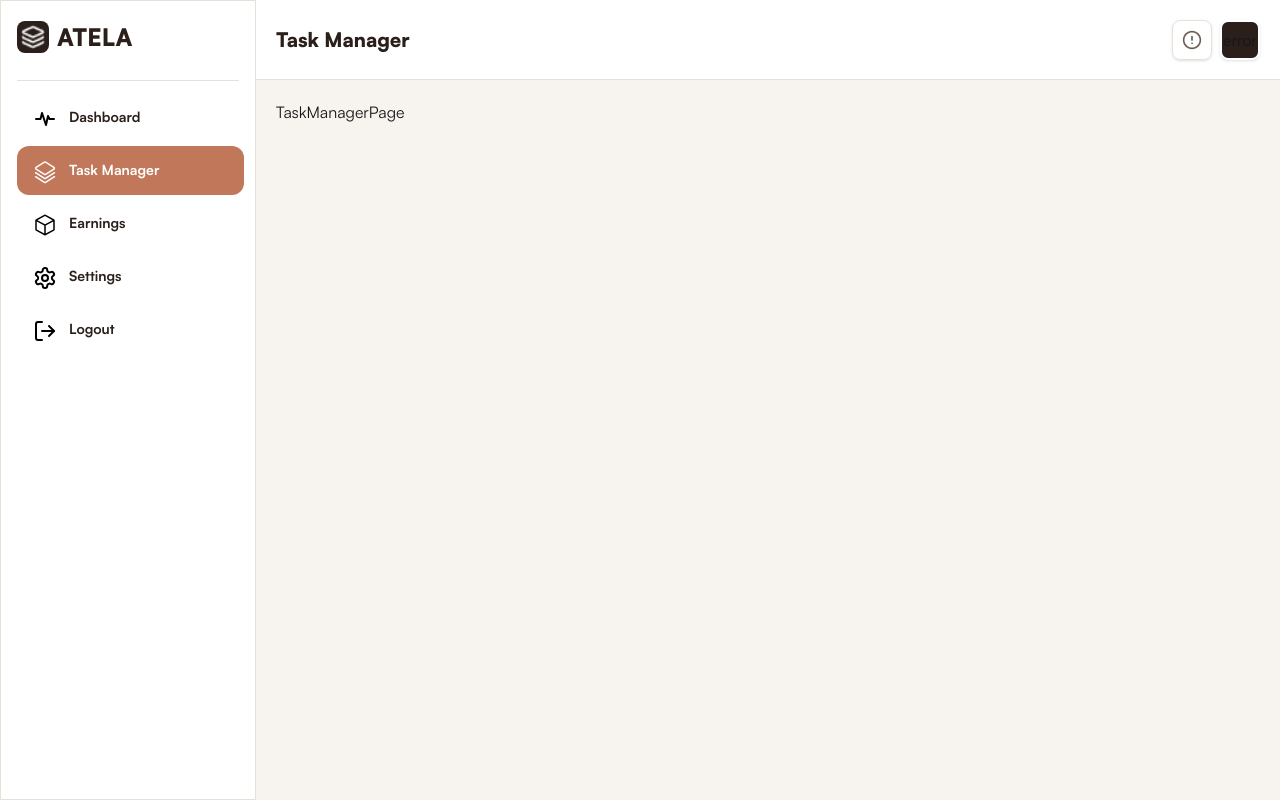
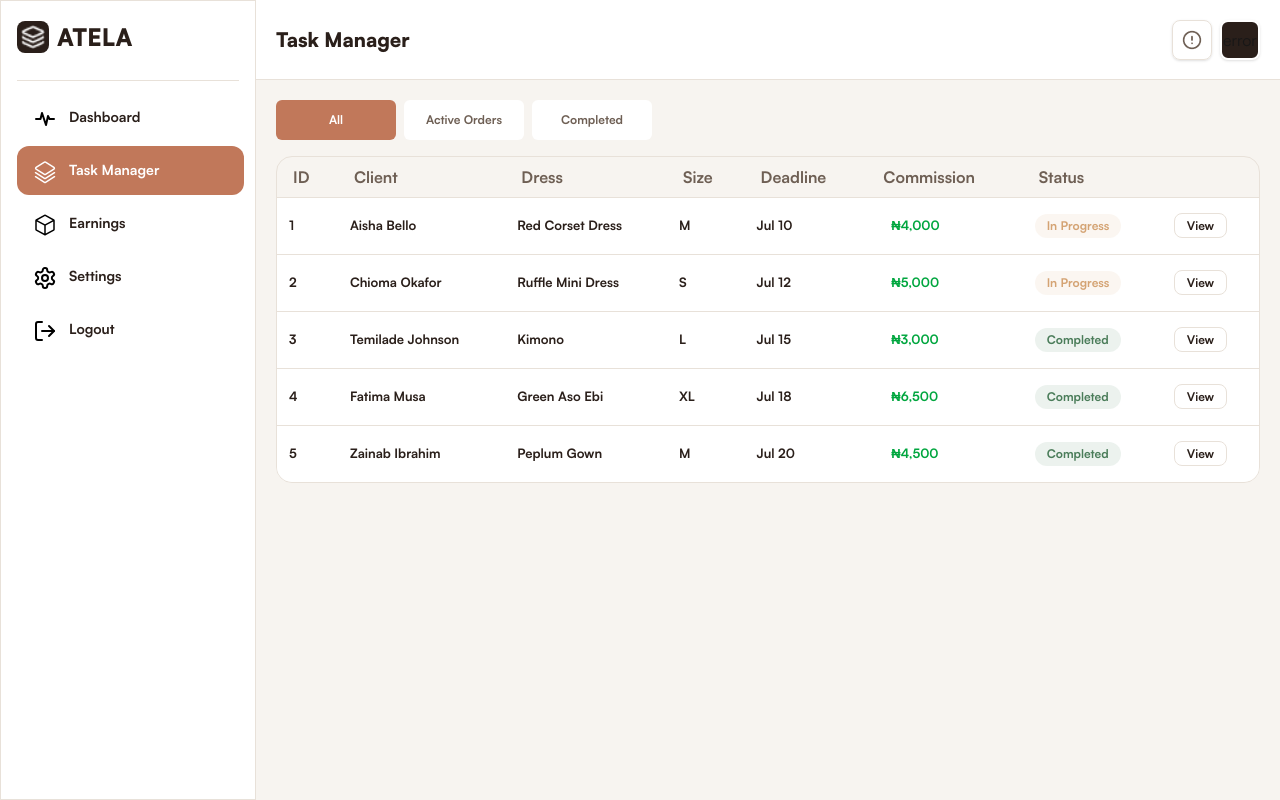
Before and after one commit to samuel-oluwadamisi/atela, a Next.js app: page /staff/task-manager in a window 1280 px wide. Built offline with nearby package versions, Linux system fonts and the light colour scheme; no server answers.

Commit message:
feat: fixed mobile view of the dashboard and changed the layout

```diff
--- a/src/app/(auth)/signup/layout.tsx
+++ b/src/app/(auth)/signup/layout.tsx
@@ -18,7 +18,7 @@ export default function SignupLayout({ children}: { children: React.ReactNode })
                   </div>
             </div>
 
-            <div className='bg-[#F7F4F0] w-full md:w-3/5 flex  justify-center pt-6 md:pt-15'>
+            <div className='bg-[#F7F4F0] w-full md:w-3/5 flex  justify-center pt-14 md:pt-15'>
             {children}
             </div>
 
--- a/src/app/(dashboard)/admin/inventory/page.tsx
+++ b/src/app/(dashboard)/admin/inventory/page.tsx
@@ -1,5 +1,4 @@
 import InventoryScreen from '@/features/admin/inventory/screens/Inventory'
-import React from 'react'
 
 const InventoryPage = () => {
   return (
--- /dev/null
+++ b/src/app/(dashboard)/staff/task-manager/[id]/page.tsx
@@ -0,0 +1,24 @@
+import { getTaskById } from '@/features/staff/data/tasks';
+import TaskManagerFullPageScreen from '@/features/staff/task-manager/screens/TaskManagerFullPageScreen';
+
+
+type Props = {
+  params: Promise<{
+    id: number;
+  }>;
+};
+const TaskManagerFullPage = async({params}: Props) => {
+
+    const { id } = await params;
+    const task = getTaskById(id);
+  if (!task)
+    return <p className='text-red-600'>Task Not Found</p>;
+
+  return (
+    <>
+    <TaskManagerFullPageScreen task = {task} />
+    </>
+  )
+}
+
+export default TaskManagerFullPage
--- a/src/app/(dashboard)/staff/task-manager/page.tsx
+++ b/src/app/(dashboard)/staff/task-manager/page.tsx
@@ -1,8 +1,11 @@
+import TaskManagerPageScreen from '@/features/staff/task-manager/screens/TaskManagerPageScreen'
 import React from 'react'
 
 const TaskManagerPage = () => {
   return (
-    <div>TaskManagerPage</div>
+    <>
+      <TaskManagerPageScreen />
+    </>
   )
 }
 
--- a/src/features/auth/screens/Signup.tsx
+++ b/src/features/auth/screens/Signup.tsx
@@ -72,7 +72,7 @@ const SignupScreen = () => {
             className="border border-[#E8E1D999] rounded-xl bg-[#F7F4F0] px-3 py-4 md:py-2.5 w-full mt-2 text-base md:text-xs font-bold text-black placeholder:text-[rgba(42, 31, 26, 0.5)] placeholder:text-base md:placeholder:text-xs placeholder:font-bold focus:outline-none"
           />
 
-          <p className="text-[#6E5F54] font-bold text-lg md:text-xs mt-3">Admin Email</p>
+          <p className="text-[#6E5F54] font-bold text-lg md:text-xs mt-2 md:mt-3">Admin Email</p>
           <input
           name="email"
             value={form.email}
@@ -83,7 +83,7 @@ const SignupScreen = () => {
           />
 
 
-          <p className="text-[#6E5F54] font-bold text-lg md:text-xs mt-3">Password/ Pin</p>
+          <p className="text-[#6E5F54] font-bold text-lg md:text-xs mt-2 md:mt-3">Password/ Pin</p>
           <div className="relative">
           <input
           name="password"
@@ -107,7 +107,7 @@ const SignupScreen = () => {
         </div>
 
 
-        <p className="text-[#6E5F54] font-bold text-lg md:text-xs mt-3">Confirm Password</p>
+        <p className="text-[#6E5F54] font-bold text-lg md:text-xs mt-2 md:mt-3">Confirm Password</p>
         <div className="relative">
           <input
           name="confirmPassword"
@@ -130,7 +130,7 @@ const SignupScreen = () => {
           )}
           </div>
 
-          <p className="text-[#6E5F54] font-bold text-lg md:text-xs mt-3">Team Size</p>
+          <p className="text-[#6E5F54] font-bold text-lg md:text-xs mt-2 md:mt-3">Team Size</p>
           <input
           name="teamSize"
             value={form.teamSize}
--- a/src/features/staff/components/InfoCard.tsx
+++ b/src/features/staff/components/InfoCard.tsx
@@ -7,7 +7,7 @@ type Props = {
 }
 const InfoCard = ({info}: {info:Props}) => {
   return (
-    <div className='flex flex-col md:justify-between gap-5 md:gap-0 w-full h-27 md:h-30 bg-white border border-[#E8E1D9] shadow-sm rounded-xl md:rounded-3xl p-2 px-3 md:p-4'>
+    <div className='flex flex-col md:justify-between gap-5 md:gap-0 w-full h-27 md:h-30 bg-white border border-[#E8E1D9] shadow-sm/10 shadow-[#C1785A] rounded-xl md:rounded-3xl p-2 px-3 md:p-4'>
         <p className='font-bold text-[#C1785A] text-lg  '>{info.name}</p>
         <p className='text-[#2A1F1A] font-bold text-3xl '>{info?.money && '₦'}{info?.num?.toLocaleString('en-US')} </p>
     </div>
--- /dev/null
+++ b/src/features/staff/data/tasks.ts
@@ -0,0 +1,55 @@
+import { TaskDataType } from "../types/staffDataTypes";
+
+
+export const tasks: TaskDataType[] = [
+    {
+
+    id: 1,
+    client: "Aisha Bello",
+    dress: "Red Corset Dress",
+    size: "M",
+    deadline: "Jul 10",
+    commission: 4000,
+    status: "In Progress",
+  },
+  {
+    id: 2,
+    client: "Chioma Okafor",
+    dress: "Ruffle Mini Dress",
+    size: "S",
+    deadline: "Jul 12",
+    commission: 5000,
+    status: "In Progress",
+  },
+  {
+    id:3,
+    client: "Temilade Johnson",
+    dress: "Kimono",
+    size: "L",
+    deadline: "Jul 15",
+    commission: 3000,
+    status: "Completed",
+  },
+  {
+    id:4,
+    client: "Fatima Musa",
+    dress: "Green Aso Ebi",
+    size: "XL",
+    deadline: "Jul 18",
+    commission: 6500,
+    status: "Completed",
+  },
+  {
+    id:5,
+    client: "Zainab Ibrahim",
+    dress: "Peplum Gown",
+    size: "M",
+    deadline: "Jul 20",
+    commission: 4500,
+    status: "Completed",
+  }
+]
+
+export function getTaskById(id:number): TaskDataType | undefined{
+  return tasks.find((task)=> task.id === id)
+}
--- /dev/null
+++ b/src/features/staff/task-manager/screens/TaskManagerFullPageScreen.tsx
@@ -0,0 +1,12 @@
+
+import { TaskDataType } from '../../types/staffDataTypes'
+
+const TaskManagerFullPageScreen = ({task}: {task:TaskDataType}) => {
+  return (
+    <div>
+        <p>{task.client} owns {task.dress}</p>
+    </div>
+  )
+}
+
+export default TaskManagerFullPageScreen
--- /dev/null
+++ b/src/features/staff/task-manager/screens/TaskManagerPageScreen.tsx
@@ -0,0 +1,95 @@
+'use client'
+import { ColumnDef } from "@tanstack/react-table";
+import { DataTable } from "@/features/admin/components/DataTable";
+import Link from "next/link";
+import { tasks } from "../../data/tasks";
+import { TaskDataType } from "../../types/staffDataTypes";
+
+
+export const columns: ColumnDef<TaskDataType>[] = [
+  {
+    accessorKey: "id",
+    header: "ID",
+  },
+  {
+    accessorKey: "client",
+    header: "Client",
+  },
+  {
+    accessorKey: "dress",
+    header: "Dress",
+  },
+  {
+    accessorKey: "size",
+    header: "Size",
+  },
+    {
+    accessorKey: "deadline",
+    header: "Deadline",
+  },
+    {
+    accessorKey: "commission",
+    header: "Commission",
+    cell: ({getValue}) =>{
+        const amount = getValue<number>()
+        return (
+        <div className="">
+            <p className="text-green-600 pl-3">₦{amount.toLocaleString()}</p>
+        </div>)
+    }
+  },
+  {
+    accessorKey: "status",
+    header: "Status",
+    cell: ({ getValue }) => {
+      const stage = getValue<string>();
+
+      const colors: Record<string, string> = {
+        "In Progress": "bg-[#D4A3731A] text-[#D4A373]",
+        Completed: "bg-[#4A7C591A] text-[#4A7C59]",
+      };
+
+      const colorClass = colors[stage] ?? "bg-[#F3F4F6] text-[#374151]";
+
+      return (
+        <div
+          className={`inline-flex items-center px-3 py-1 rounded-full text-xs font-semibold ${colorClass}`}
+        >
+          {stage}
+        </div>
+      );
+    },
+  },
+  {
+  id: "actions",
+  header: "",
+  cell: ({ row }) => (
+    <Link
+      href={`/staff/task-manager/${row.original.id}`}
+      className="px-3 py-1 text-xs font-bold border border-[#E8E1D9] rounded-lg hover:border-[#C1785A]"
+    >
+      View
+    </Link>
+  ),
+  },
+];
+const TaskManagerPageScreen = () => {
+  return (
+        <div className=" w-full h-full">
+          <DataTable
+            columns={columns}
+            data={tasks}
+            filters={{
+              columnId: "status",
+              options: [
+                { label: "All", value: "" },
+                { label: "Active Orders", value: "In Progress" },
+                { label: "Completed", value: "Completed" },
+              ],
+            }}
+          />
+          </div>
+  )
+}
+
+export default TaskManagerPageScreen
--- /dev/null
+++ b/src/features/staff/types/staffDataTypes.ts
@@ -0,0 +1,10 @@
+
+export type TaskDataType = {
+    id: number;
+    client: string;
+    dress: string;
+    size: string;
+    deadline: string;
+    commission: number;
+    status: string;
+}
```
Also changed, not shown: src/features/admin/order-directory/screens/OrderDirectoryFullPageScreen.tsx (+27 -25 lines).
